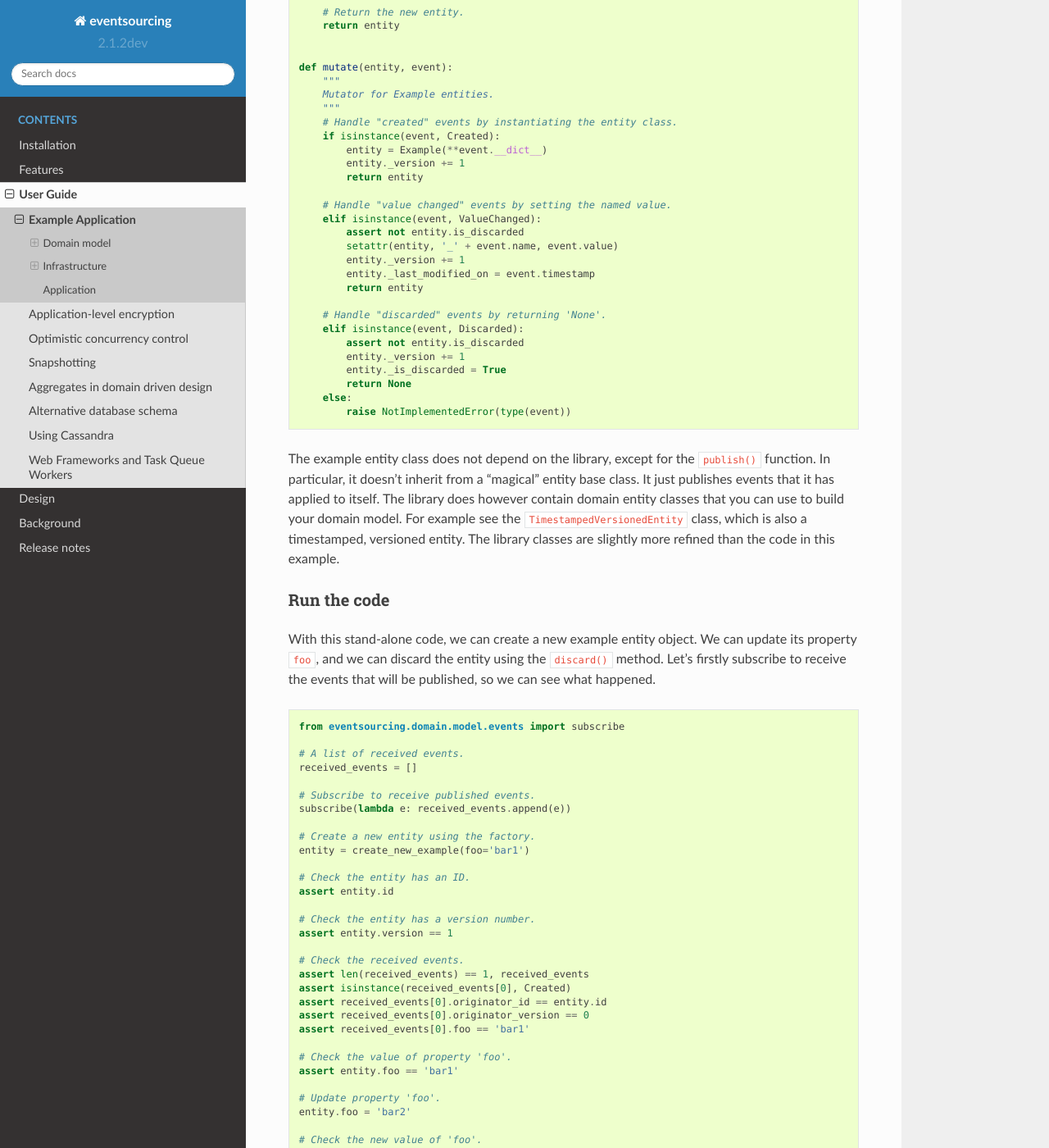
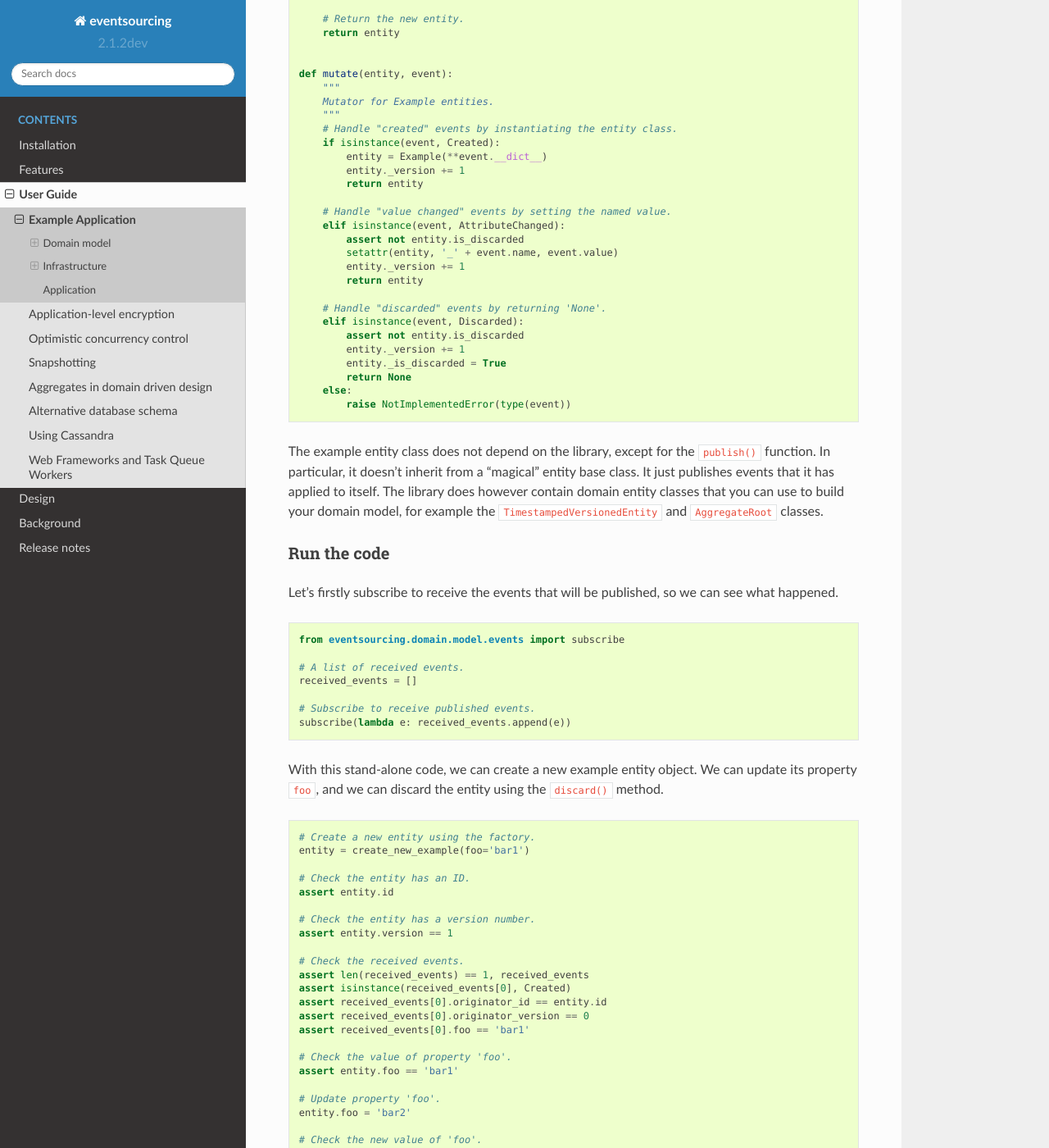
Before and after one commit to pyeventsourcing/eventsourcing, a Sphinx documentation site: the page built from docs/topics/user_guide/example_application.rst, in a window 1280 px wide and 1400 px high, scrolled down 3447 px. Shown: the whole window at 82% size. Built offline with Sphinx 7.4.7 and the Read the Docs theme 2.0.0, drawn with Linux system fonts in a browser that asks for light colours; some of the changed text lies outside the part shown.

Commit message:
Simplified example application in user guide.
By removing 'timestamp'. Also edited the copy.

```diff
--- a/docs/topics/user_guide/example_application.rst
+++ b/docs/topics/user_guide/example_application.rst
@@ -25,14 +25,13 @@
 Domain events
 -------------
 
-The question is, what happened? You may wish to use a technique such as "event storming"
-to provide answers in your domain. In this example, for the sake of general
-familiarity, let's assume we have a domain in which things can be "created",
-"changed", and "discarded". With that understanding in mind, we can begin
-to name some domain event classes.
+You may wish to use a technique such as "event storming" to identify or decide what
+happens in your domain. In this example, for the sake of general familiarity, let's
+assume we have a domain in which things can be "created", "changed", and "discarded".
+With that in mind, we can begin to write some domain event classes.
 
 In the example below, there are three domain event classes: ``Created``,
-``ValueChanged``, and ``Discarded``. The common attributes of the domain
+``AttributeChanged``, and ``Discarded``. The common attributes of the domain
 event classes - the entity ID, entity version, and the timestamp of the
 event - have been pulled up to a layer supertype ``DomainEvent``.
 
@@ -45,10 +44,9 @@
         """
         Layer supertype.
         """
-        def __init__(self, originator_id, originator_version, timestamp=None, **kwargs):
+        def __init__(self, originator_id, originator_version, **kwargs):
             self.originator_id = originator_id
             self.originator_version = originator_version
-            self.timestamp = timestamp or time.time()
             self.__dict__.update(kwargs)
 
 
@@ -60,12 +58,12 @@
             super(Created, self).__init__(originator_version=0, **kwargs)
 
 
-    class ValueChanged(DomainEvent):
+    class AttributeChanged(DomainEvent):
         """
         Published when an attribute value is changed.
         """
         def __init__(self, name, value, **kwargs):
-            super(ValueChanged, self).__init__(**kwargs)
+            super(AttributeChanged, self).__init__(**kwargs)
             self.name = name
             self.value = value
 
@@ -78,7 +76,8 @@
 
 Please note, the domain event classes above do not depend on the library. The library does
 however contain a collection of different kinds of domain event classes that you can use
-in your models, for example see ``TimestampedVersionedEntityEvent``.
+in your models, for example see ``VersionedEntityEvent``, ``TimestampedVersionedEntityEvent``,
+``Created``, ``AttributeChanged``, ``Discarded``.
 
 Domain entity
 -------------
@@ -147,7 +146,7 @@
             assert not self._is_discarded
 
             # Instantiate a domain event.
-            event = ValueChanged(
+            event = AttributeChanged(
                 originator_id=self.id,
                 originator_version=self.version,
                 name='foo',
@@ -204,11 +203,10 @@
             return entity
 
         # Handle "value changed" events by setting the named value.
-        elif isinstance(event, ValueChanged):
+        elif isinstance(event, AttributeChanged):
             assert not entity.is_discarded
             setattr(entity, '_' + event.name, event.value)
             entity._version += 1
-            entity._last_modified_on = event.timestamp
             return entity
 
         # Handle "discarded" events by returning 'None'.
@@ -224,16 +222,13 @@
 The example entity class does not depend on the library, except for the ``publish()`` function.
 In particular, it doesn't inherit from a "magical" entity base class. It just publishes events that it has
 applied to itself. The library does however contain domain entity classes that you can use to build your
-domain model. For example see the ``TimestampedVersionedEntity`` class, which is also a timestamped,
-versioned entity. The library classes are slightly more refined than the code in this example.
+domain model, for example the ``TimestampedVersionedEntity`` and ``AggregateRoot`` classes.
 
 
 Run the code
 ------------
 
-With this stand-alone code, we can create a new example entity object. We can update its property
-``foo``, and we can discard the entity using the ``discard()`` method. Let's firstly subscribe to
-receive the events that will be published, so we can see what happened.
+Let's firstly subscribe to receive the events that will be published, so we can see what happened.
 
 .. code:: python
 
@@ -244,6 +239,12 @@
 
     # Subscribe to receive published events.
     subscribe(lambda e: received_events.append(e))
+
+
+With this stand-alone code, we can create a new example entity object. We can update its property
+``foo``, and we can discard the entity using the ``discard()`` method.
+
+.. code:: python
 
     # Create a new entity using the factory.
     entity = create_new_example(foo='bar1')
@@ -275,7 +276,7 @@
 
     # Check the received events.
     assert len(received_events) == 2, received_events
-    assert isinstance(received_events[1], ValueChanged)
+    assert isinstance(received_events[1], AttributeChanged)
     assert received_events[1].originator_version == 1
     assert received_events[1].name == 'foo'
     assert received_events[1].value == 'bar2'
@@ -477,7 +478,7 @@
 
     assert sequenced_items[1].sequence_id == entity.id
     assert sequenced_items[1].position == 1
-    assert 'ValueChanged' in sequenced_items[1].topic
+    assert 'AttributeChanged' in sequenced_items[1].topic
     assert 'bar2' in sequenced_items[1].data
 
 Similar to the support for storing events in SQLAlchemy, there
```
Also changed, not shown: other parts of docs/topics/user_guide/example_application.rst (+2 -2 lines).
